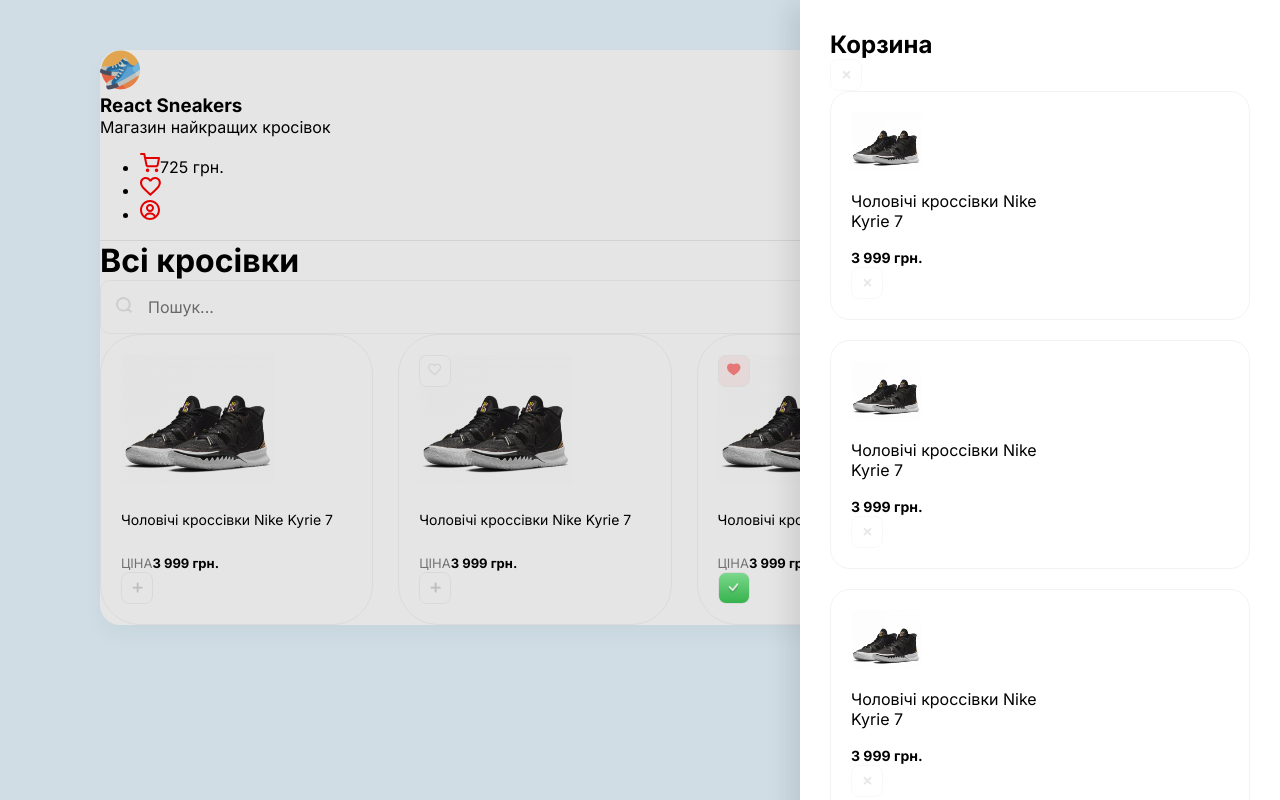
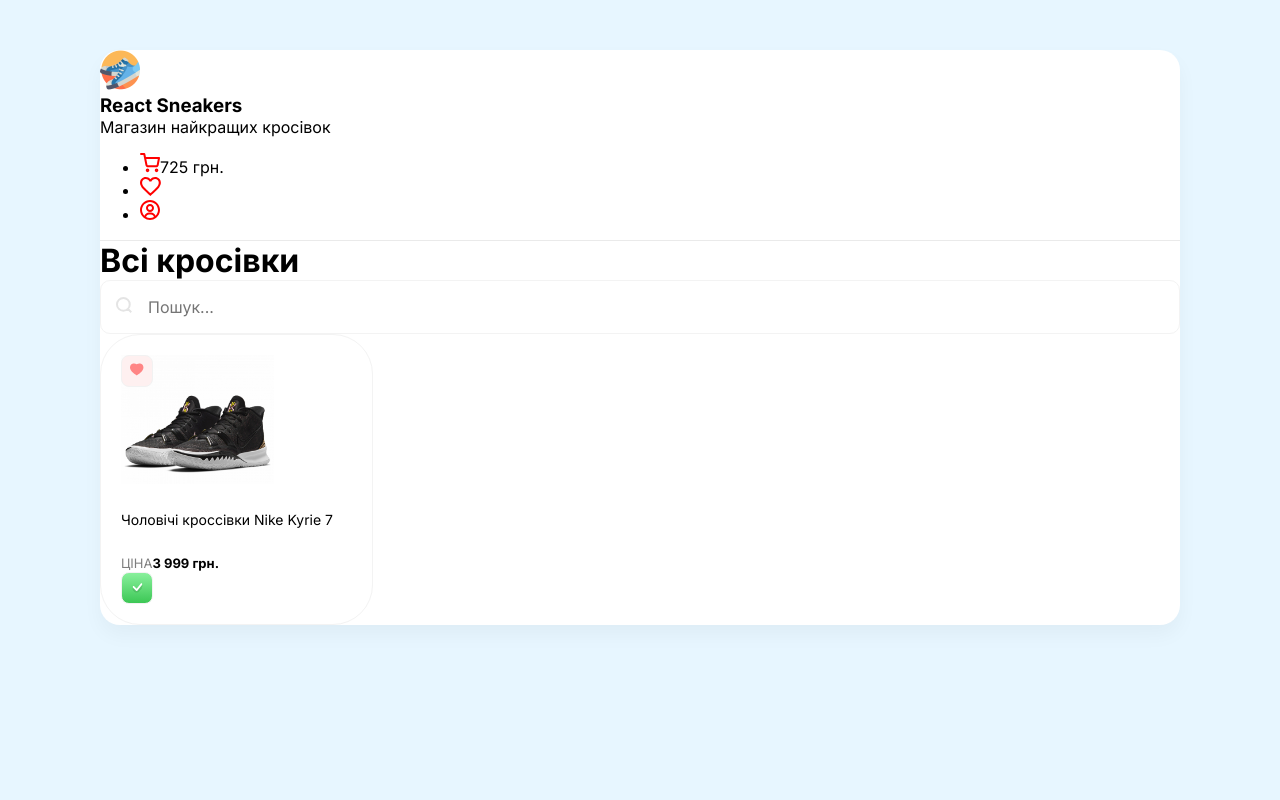
Before and after one commit to AndrewPechnikov/sneakers, a React (Create React App) app: page / in a window 1280 px wide. Shown: the top 800 px of the page. Built offline with nearby package versions, Linux system fonts and the light colour scheme.

Commit message:
feature: some react

```diff
--- a/src/App.js
+++ b/src/App.js
@@ -6,8 +6,9 @@ import { ReactComponent as Heart } from './img/heart.svg'
 import { ReactComponent as User } from './img/user.svg'
 import { ReactComponent as Plus } from './img/plus.svg'
 import { ReactComponent as Search } from './img/search.svg'
-import { ReactComponent as HeartActive } from './img/heart-active.svg'
-import { ReactComponent as Check } from './img/check.svg'
+import Card from './components/Card/Card'
+
+
 import { ReactComponent as Arrow } from './img/arrow.svg'
 
 
@@ -15,7 +16,7 @@ import { ReactComponent as Arrow } from './img/arrow.svg'
 function App() {
   return <div className="wrapper clear">
 
-    <div className="overlay">
+    <div style={{ display: 'none' }} className="overlay">
       <div className="drawer d-flex flex-column">
         <div className='cartHeader d-flex justify-between'>
           <h2 className='mb-30' >Корзина</h2>
@@ -97,6 +98,7 @@ function App() {
       </div>
 
     </div>
+
     <header className='d-flex justify-between align-center p-40'>
       <div className="d-flex align-center">
         <img className='mr-10' width={40} height={40} src={logo} alt="" />
@@ -135,57 +137,9 @@ function App() {
 
 
       <div className="card-list">
-
-        <div className="card d-flex flex-column aligh-center ">
-          <img width={153} src={sneakers} alt="" />
-          <h5>Чоловічі кроссівки Nike Kyrie 7</h5>
-          <div className='d-flex justify-between align-center'>
-            <div className='d-flex flex-column '>
-              <span>Ціна</span>
-              <b>3 999 грн.</b>
-            </div>
-            <button className='button'>
-              <Plus width={11} height={11} />
-            </button>
-          </div>
-        </div>
+        <Card></Card>
 
 
-        <div className="card d-flex flex-column aligh-center ">
-          <button className='button button__heart d-flex justify-center align-center'>
-            <Heart width={14} height={13} />
-          </button>
-
-          <img width={153} src={sneakers} alt="" />
-          <h5>Чоловічі кроссівки Nike Kyrie 7</h5>
-          <div className='d-flex justify-between align-center'>
-            <div className='d-flex flex-column '>
-              <span>Ціна</span>
-              <b>3 999 грн.</b>
-            </div>
-            <button className='button button__plus'>
-              <Plus width={11} height={11} />
-            </button>
-          </div>
-        </div>
-
-        <div className="card d-flex flex-column aligh-center ">
-          <button className='button button__heart button__heart--active d-flex justify-center align-center'>
-            <HeartActive width={14} height={13} />
-          </button>
-
-          <img width={153} src={sneakers} alt="" />
-          <h5>Чоловічі кроссівки Nike Kyrie 7</h5>
-          <div className='d-flex justify-between align-center'>
-            <div className='d-flex flex-column '>
-              <span>Ціна</span>
-              <b>3 999 грн.</b>
-            </div>
-            <button className='button button__plus--checked'>
-              <Check width={11} height={11} />
-            </button>
-          </div>
-        </div>
 
 
       </div>
--- /dev/null
+++ b/src/components/Card/Card.js
@@ -0,0 +1,30 @@
+import { ReactComponent as Heart } from './../../img/heart.svg'
+import { ReactComponent as Check } from './../../img/check.svg'
+import { ReactComponent as HeartActive } from './../../img/heart-active.svg'
+import sneakers from './../../img/Sneakers/1.jpg'
+
+
+
+const Card = () => {
+    return (
+        <div className="card d-flex flex-column aligh-center ">
+            <button className='button button__heart button__heart--active d-flex justify-center align-center'>
+                <HeartActive width={14} height={13} />
+            </button>
+
+            <img width={153} src={sneakers} alt="" />
+            <h5>Чоловічі кроссівки Nike Kyrie 7</h5>
+            <div className='d-flex justify-between align-center'>
+                <div className='d-flex flex-column '>
+                    <span>Ціна</span>
+                    <b>3 999 грн.</b>
+                </div>
+                <button className='button button__plus--checked'>
+                    <Check width={11} height={11} />
+                </button>
+            </div>
+        </div>
+    )
+}
+
+export default Card;
```
